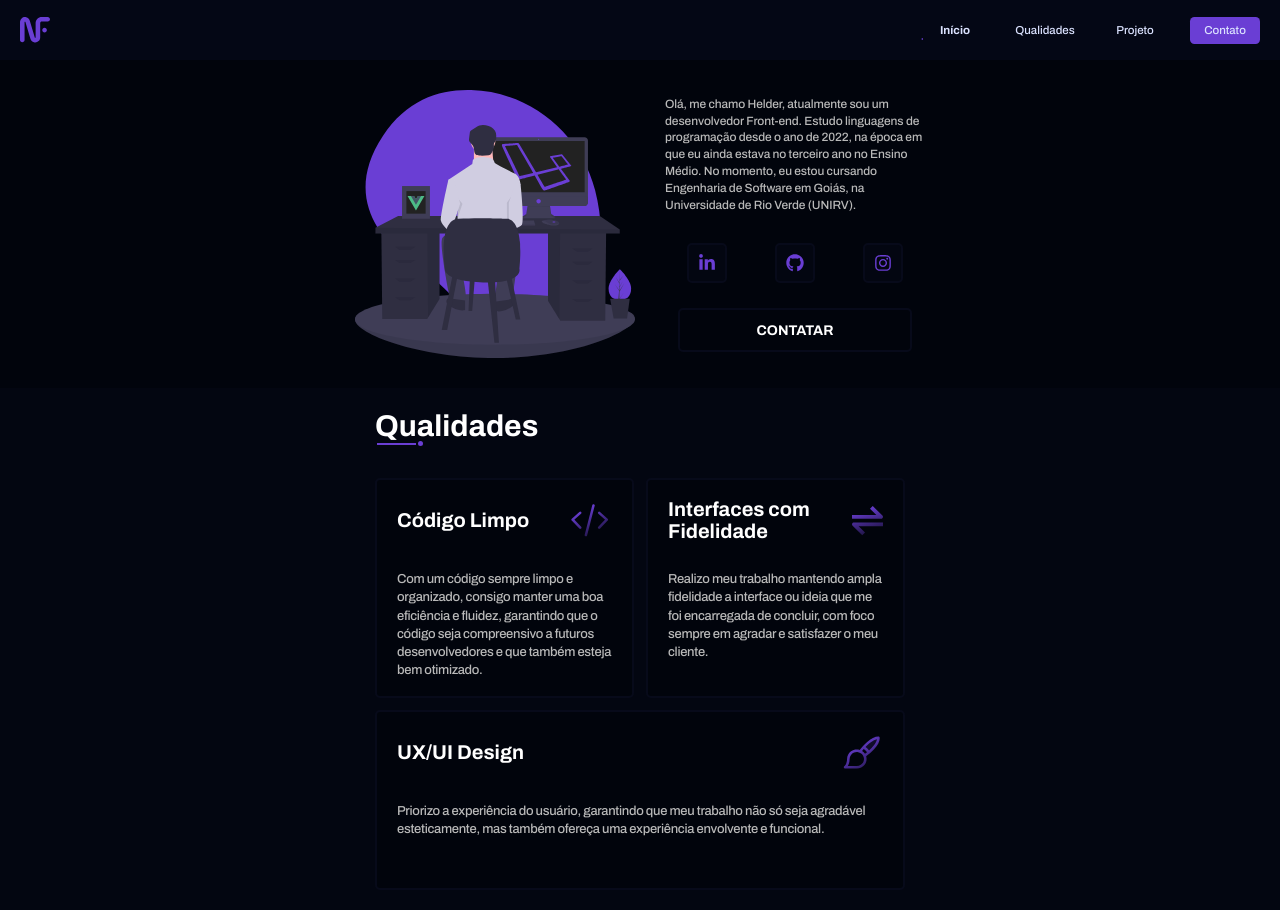
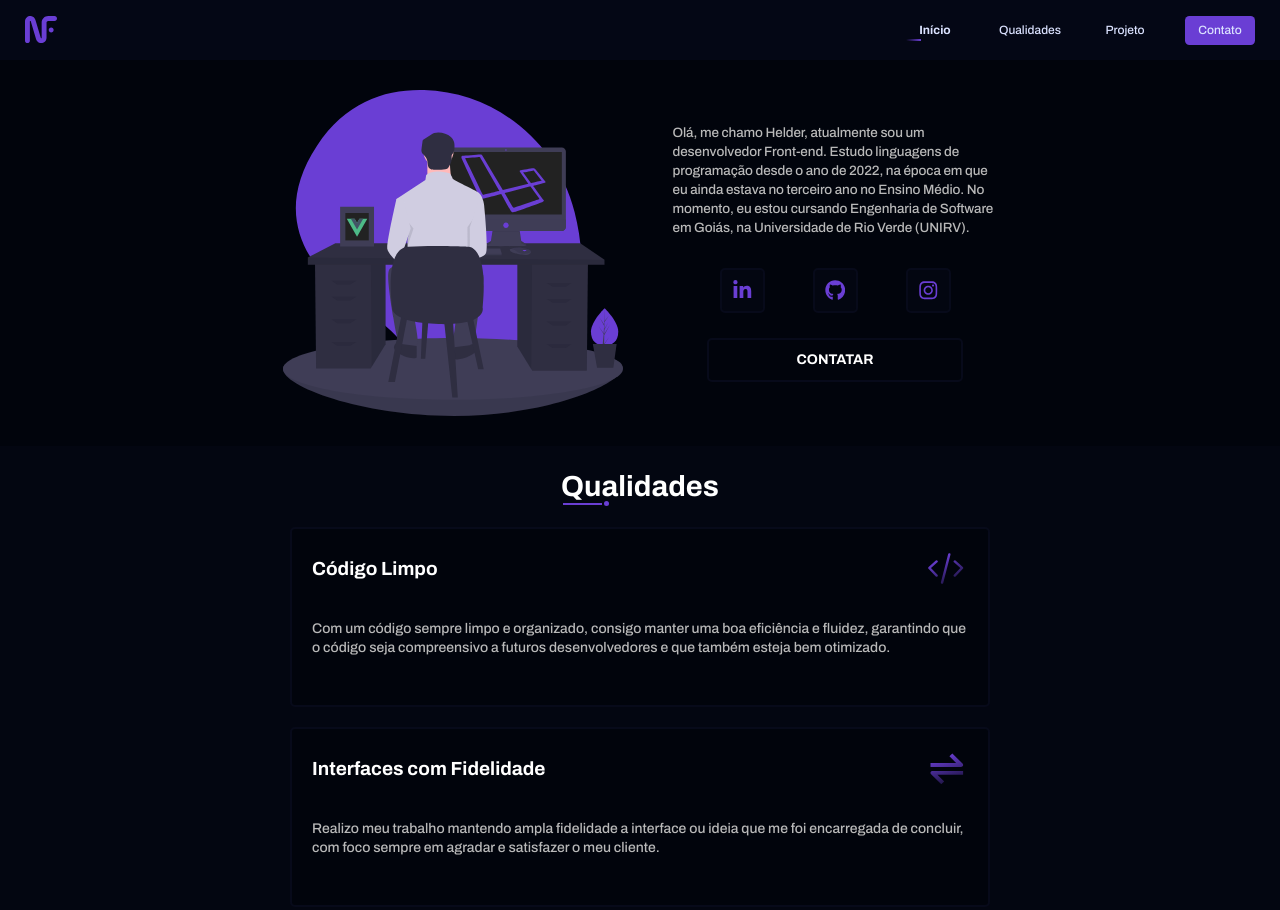
Before and after one commit to heldernf/projects, a plain HTML site: page portfolio-1.0/index.html in a window 1280 px wide. Shown: the top 910 px of the page. Drawn offline with Linux system fonts and the light colour scheme.

Commit message:
mq 768px

```diff
--- a/portfolio-1.0/style/mq.css
+++ b/portfolio-1.0/style/mq.css
@@ -195,7 +195,7 @@
             "q1 q2"
             "q3 q3";
         width: 53rem;
-        gap: 1.2rem 1.2rem;
+        gap: 1.2rem;
         margin-bottom: 3rem;
     }
 
@@ -331,5 +331,84 @@
 }
 
 @media (min-width: 768px) {
+    /* ----- HEADER -- HEADER -- HEADER ----- */
 
+    header div#container-header {
+        padding: 0 2.5rem;
+    }
+
+    div#container-header a svg {
+        width: 3.2rem;
+    }
+
+    ul#menu-options {
+        gap: 0 2.5rem;
+    }
+
+    ul#menu-options li a {
+        font-size: 1.2rem;
+    }
+
+    ul#menu-options li a#active::after {
+        top: 82%;
+    }
+
+    /* ----- SECTION INÍCIO -- SECTION INÍCIO -- SECTION INÍCIO ----- */
+
+    div#container-inicio {
+        column-gap: 5rem;
+    }
+
+    div#container-inicio>img {
+        width: 34rem;
+    }
+
+    div#box-about p {
+        width: 32.5rem;
+        font-size: 1.35rem;
+    }
+
+    div#box-about ul li a {
+        width: 4.5rem;
+        height: 4.5rem;
+    }
+
+    div#box-about a#a-contatar {
+        width: 25.6rem;
+    }
+
+    /* ----- SECTION QUALIDADES -- SECTION QUALIDADES -- SECTION QUALIDADES ----- */
+
+    div#container-qualidades h1 {
+        font-size: 2.9rem;
+        margin: 2.5rem auto;
+        width: max-content;
+    }
+
+    div#container-box-qualidades {
+        width: max-content;
+        display: flex;
+        flex-direction: column;
+        gap: 2rem 0;
+    }
+
+    div.box-qualidade {
+        width: 70rem;
+        height: 18rem;
+    }
+
+    div.box-qualidade div h2 {
+        font-size: 1.9rem;
+    }
+
+    div.box-qualidade div svg {
+        height: 3.15rem;
+    }
+
+    div.box-qualidade h3 {
+        font-size: 1.4rem;
+        letter-spacing: 0;
+    }
+
+    /* ----- SECTION PROJETOS -- SECTION PROJETOS -- SECTION PROJETOS ----- */
 }
--- a/portfolio-1.0/style/style.css
+++ b/portfolio-1.0/style/style.css
@@ -220,7 +220,6 @@ div#box-about ul {
 }
 
 div#box-about ul li {
-
     list-style: none;
 }
 
```
